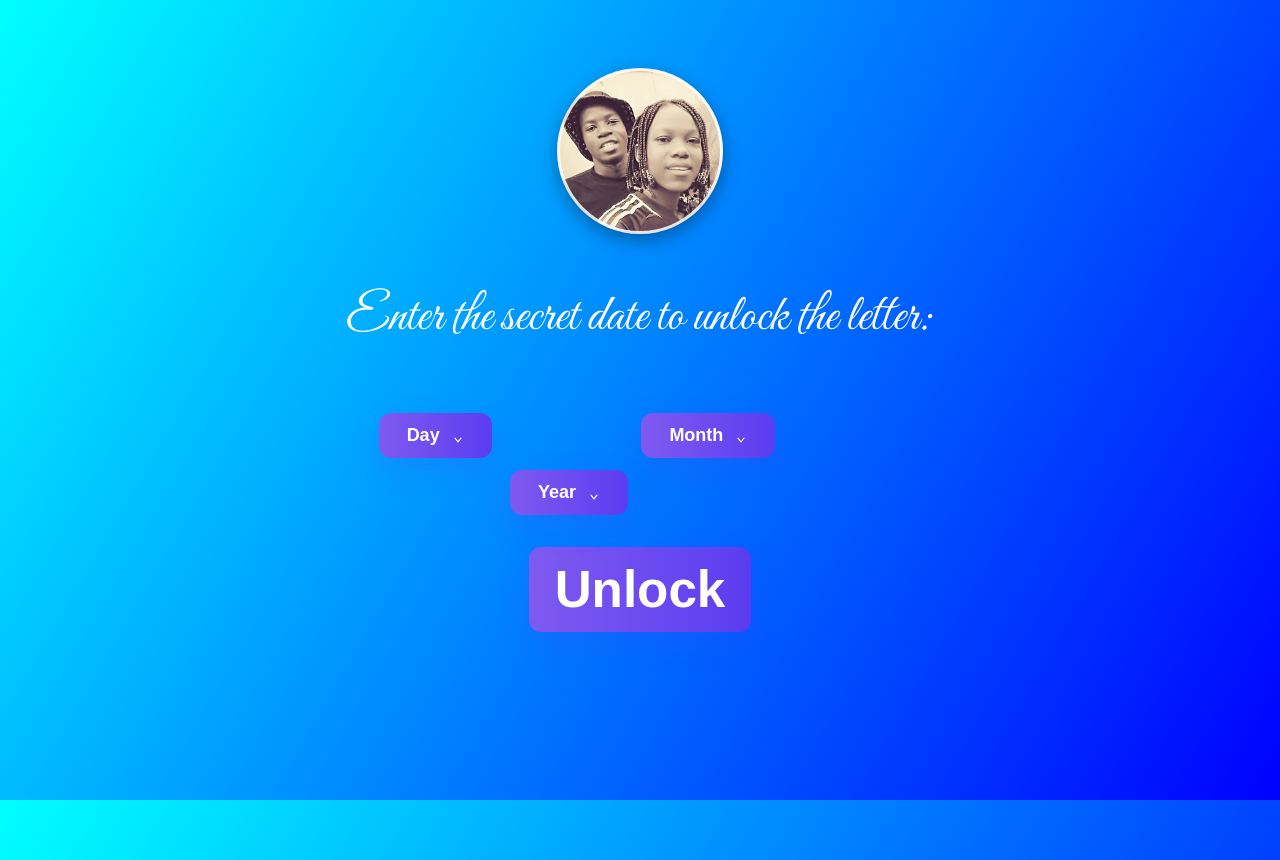
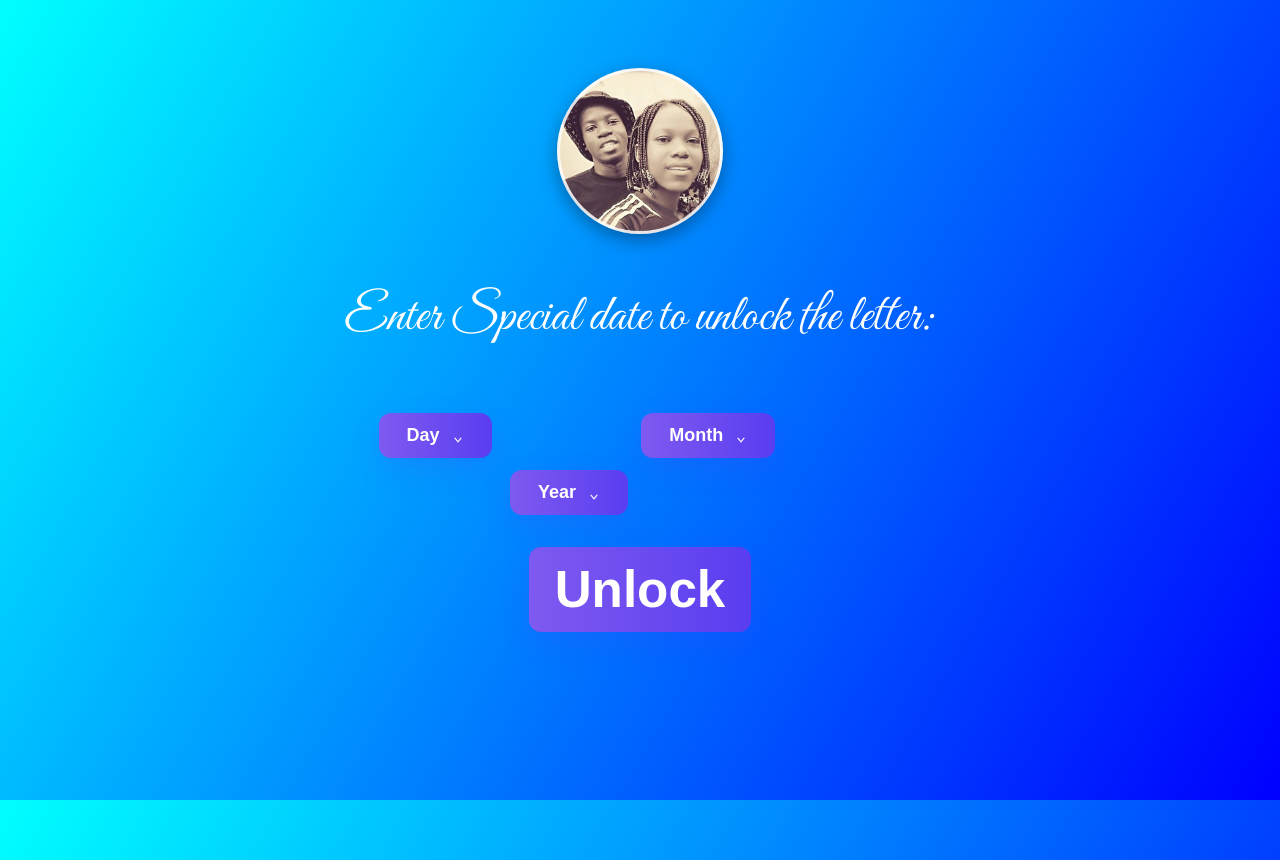
Before and after one commit to Shonthur/Specialone, a plain HTML site: page index.html in a window 1280 px wide. Drawn offline with Linux system fonts and the light colour scheme.

Commit message:
Update prompt text for date entry

```diff
--- a/index.html
+++ b/index.html
@@ -440,7 +440,7 @@
  <div id="dobScreen" style="text-align:center; color:white; margin-top:30vh;">
   <div class="profile" aria-hidden="true"></div>
   <h1 class="dob-title">King Arthur & Queen Shammy Chronicles</h1>
-  <p style="font-size:4vw;">Enter the secret date to unlock the letter:</p>
+  <p style="font-size:4vw;">Enter Special date to unlock the letter:</p>
   <select id="day" style="font-size:4vw; padding:1vw;">
     <option value="">Day</option>
     <!-- Days 1-31 -->
```
